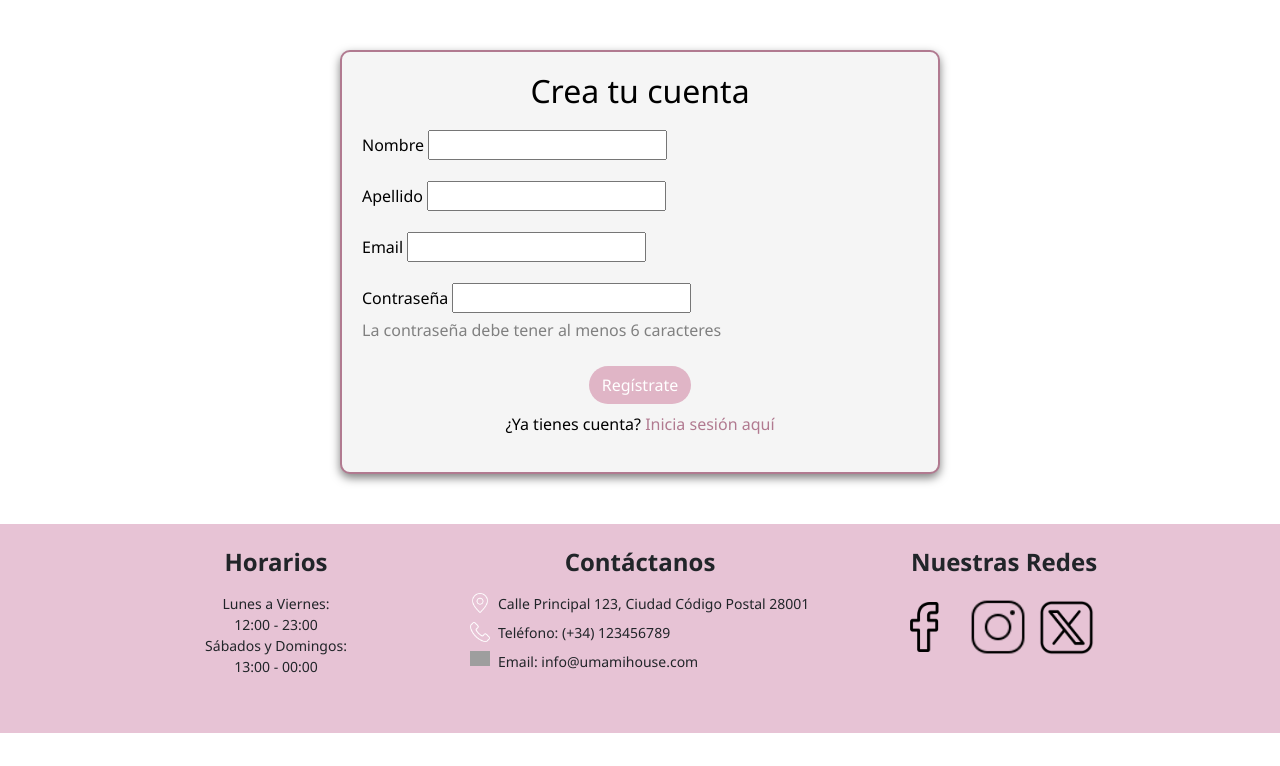
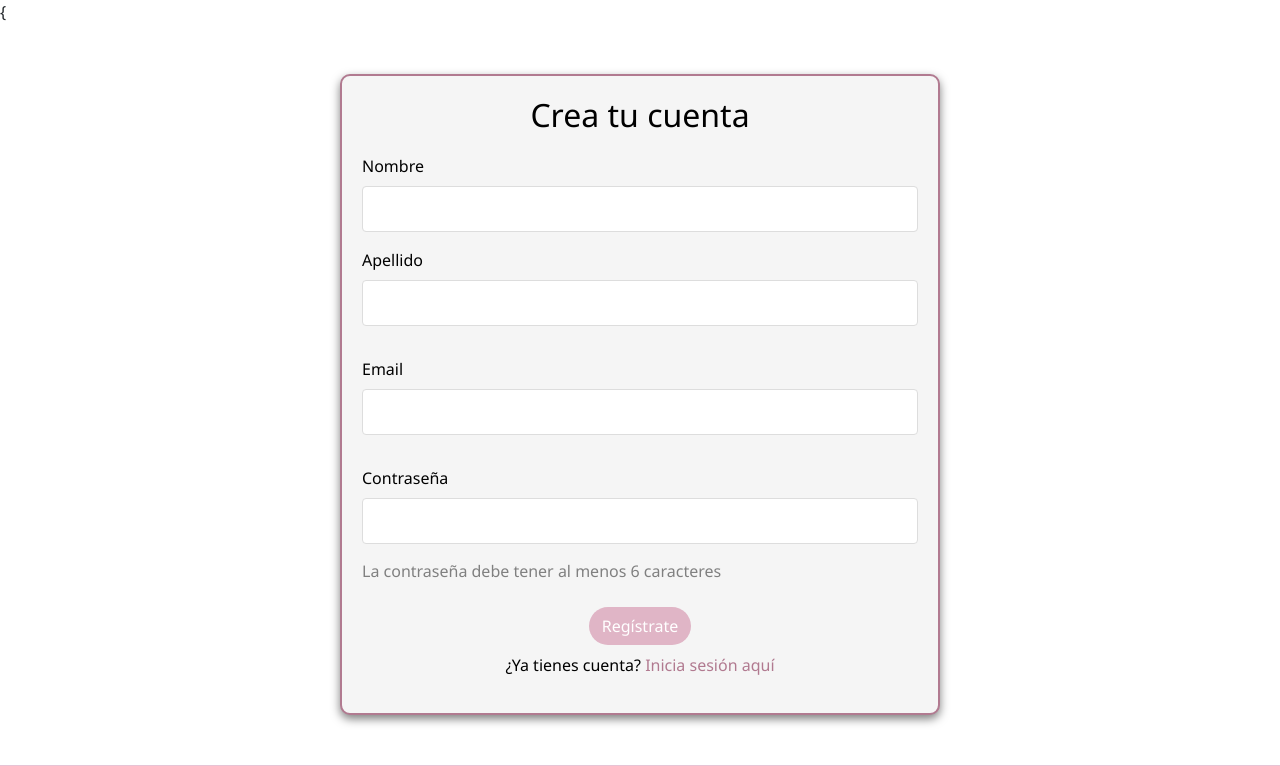
Before and after one commit to Arthen-code0/Proyecto_restaurante, a Django app: page /registro/ in a window 1280 px wide. Shown: the part 168-934 px from the top of the page. Before the commit the page ends 901 px from the top, so only its background shows below. Run offline with Django 5.2, Linux system fonts and the light colour scheme; some libraries are stand-ins or nearby versions; grey boxes are pictures that could not be loaded.

Commit message:
prueba css formulario
prueba css formulario

```diff
--- a/Proyecto/static/css/pagina_principal.css
+++ b/Proyecto/static/css/pagina_principal.css
@@ -289,3 +289,22 @@ main {
     box-shadow: 0px 4px 10px rgba(0, 0, 0, 0.2);
     text-align: center;
 }
+
+/* Estilos para todos los inputs del formulario */
+.form-container input[type="text"],
+.form-container input[type="email"],
+.form-container input[type="password"] {
+    width: 100%;
+    padding: 10px;
+    margin-bottom: 15px;
+    border: 1px solid #ddd;
+    border-radius: 4px;
+    box-sizing: border-box;
+}
+
+/* Estilo para los inputs cuando están en foco */
+.form-container input:focus {
+    border-color: #4CAF50;
+    outline: none;
+    box-shadow: 0 0 5px rgba(76, 175, 80, 0.5);
+}
--- a/Proyecto/templates/registro.html
+++ b/Proyecto/templates/registro.html
@@ -13,6 +13,7 @@
 </head>
 <body>
 {% include "navbar.html" %}
+{
 <header>
     <div class="form-container">
         <h2 class="form-title">Crea tu cuenta</h2>
@@ -20,8 +21,12 @@
             {% csrf_token %}
             <!--Información personal-->
             <div class="mb-3">
-                <label for="nombre" class="form-label">Nombre</label>
-                {{ form.nombre }}
+                <label for="{{ form.nombre.id_for_label }}" class="form-label">Nombre</label>
+                <input type="text"
+                       name="{{ form.nombre.name }}"
+                       id="{{ form.nombre.id_for_label }}"
+                       class="form-control"
+                       {% if form.nombre.value %}value="{{ form.nombre.value }}"{% endif %}>
             </div>
             <div class="mb-3">
                 <label for="apellido" class="form-label">Apellido</label>
@@ -43,7 +48,8 @@
             </div>
         </form>
         <!-- Enlace para crear cuenta -->
-        <p class="text-center mt-2">¿Ya tienes cuenta? <a onclick="location.href='{% url 'login_usuario' %}'" class="registro text-decoration-none">
+        <p class="text-center mt-2">¿Ya tienes cuenta? <a onclick="location.href='{% url 'login_usuario' %}'"
+                                                          class="registro text-decoration-none">
             Inicia sesión aquí</a></p>
     </div>
 </header>
```
